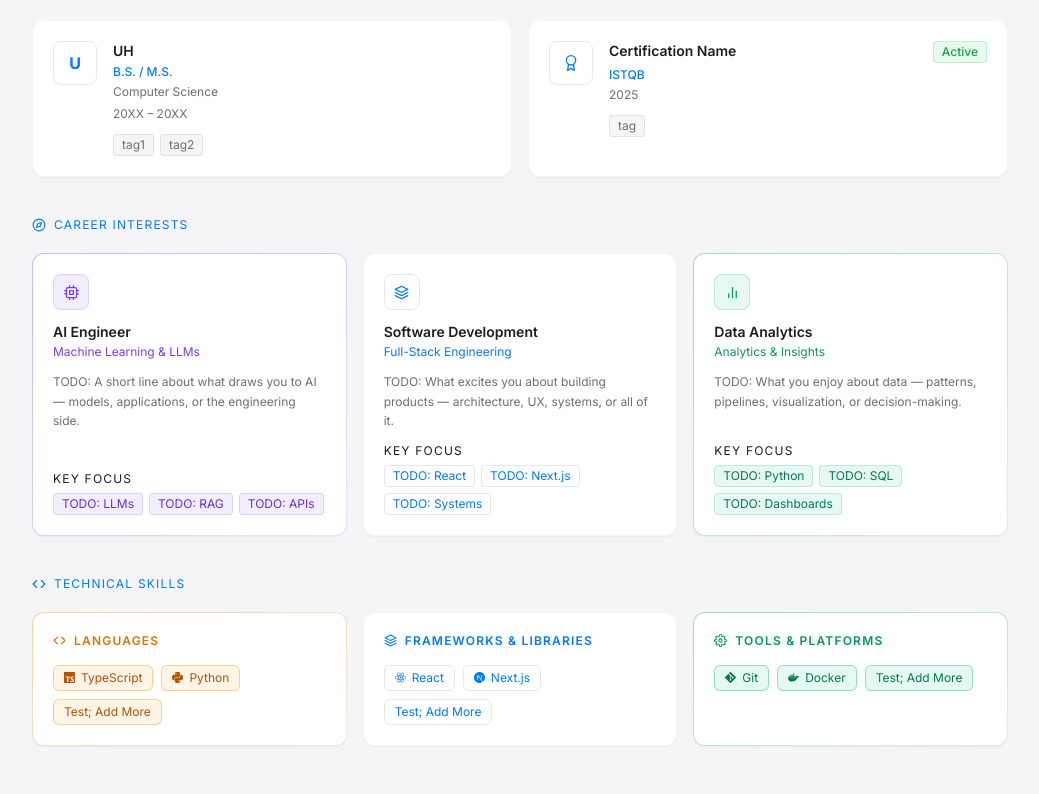
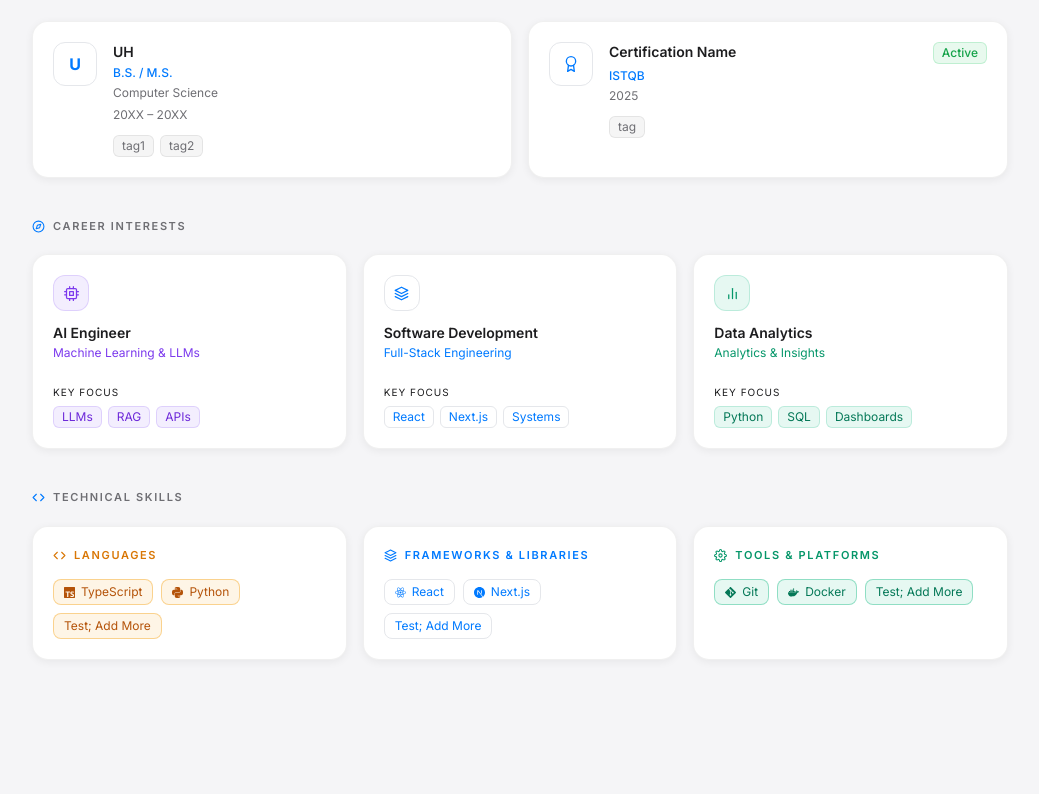
Before and after one commit to tahaamir25/TahaPortfolioWebsite, a Next.js app: page / in a window 1280 px wide. Shown: the part 1006-1800 px from the top of the page, without its empty margins (120-1159 px from the left). Built offline with nearby package versions, Linux system fonts and the light colour scheme.

Commit message:
Refined Hero and ABout Me

```diff
--- a/src/components/sections/About.tsx
+++ b/src/components/sections/About.tsx
@@ -76,6 +76,25 @@ const skillIconMap: Record<string, IconType> = {
   Linux: SiLinux,
 };
 
+// ── Unified card base ──────────────────────────────────────────────────────
+// Single div, no wrapper. Resting shadow gives elevation at rest.
+// Hover: lift + deepen shadow + subtle border brightening.
+const cardBase =
+  "bg-card rounded-2xl border border-black/[0.06] dark:border-white/[0.07] " +
+  "shadow-[0_2px_8px_rgba(0,0,0,0.06)] dark:shadow-[0_2px_20px_rgba(0,0,0,0.45)] " +
+  "hover:-translate-y-1 " +
+  "hover:border-black/[0.10] dark:hover:border-white/[0.12] " +
+  "transition-all duration-200 cursor-default";
+
+// Per-color hover glow — appended to cardBase
+const hoverGlow = {
+  blue:    "hover:shadow-[0_8px_28px_rgba(0,122,255,0.10)] dark:hover:shadow-[0_8px_28px_rgba(0,122,255,0.20)]",
+  violet:  "hover:shadow-[0_8px_28px_rgba(124,58,237,0.10)] dark:hover:shadow-[0_8px_28px_rgba(124,58,237,0.22)]",
+  emerald: "hover:shadow-[0_8px_28px_rgba(16,185,129,0.08)] dark:hover:shadow-[0_8px_28px_rgba(16,185,129,0.18)]",
+  amber:   "hover:shadow-[0_8px_28px_rgba(245,158,11,0.08)] dark:hover:shadow-[0_8px_28px_rgba(245,158,11,0.15)]",
+};
+
+// ── Skill badge styles per category ───────────────────────────────────────
 const categoryBadgeStyle: Record<string, string> = {
   "Languages":
     "border-amber-500/40 bg-amber-500/10 text-amber-700 dark:text-amber-400 hover:border-amber-500/70 hover:bg-amber-500/20",
@@ -90,20 +109,33 @@ const defaultBadgeStyle =
 
 type CategoryMeta = { icon: React.ElementType; headerClass: string };
 const categoryMeta: Record<string, CategoryMeta> = {
-  "Languages": {
-    icon: FiCode,
-    headerClass: "text-amber-600 dark:text-amber-400",
+  "Languages":             { icon: FiCode,     headerClass: "text-amber-600 dark:text-amber-400" },
+  "Frameworks & Libraries":{ icon: FiLayers,   headerClass: "text-accent" },
+  "Tools & Platforms":     { icon: FiSettings, headerClass: "text-emerald-600 dark:text-emerald-400" },
+};
+
+// ── Card accent colors (icon containers, subtitles, tags) ─────────────────
+type CardColor = "violet" | "blue" | "emerald";
+
+const interestColors: Record<CardColor, { icon: string; subtitle: string; tag: string }> = {
+  violet: {
+    icon: "bg-violet-500/10 border-violet-500/20",
+    subtitle: "text-violet-600 dark:text-violet-400",
+    tag: "bg-violet-500/10 border-violet-500/20 text-violet-700 dark:text-violet-400",
   },
-  "Frameworks & Libraries": {
-    icon: FiLayers,
-    headerClass: "text-accent",
+  blue: {
+    icon: "bg-accent/10 border-accent/20",
+    subtitle: "text-accent",
+    tag: "bg-accent/10 border-accent/20 text-accent",
   },
-  "Tools & Platforms": {
-    icon: FiSettings,
-    headerClass: "text-emerald-600 dark:text-emerald-400",
+  emerald: {
+    icon: "bg-emerald-500/10 border-emerald-500/20",
+    subtitle: "text-emerald-600 dark:text-emerald-400",
+    tag: "bg-emerald-500/10 border-emerald-500/20 text-emerald-700 dark:text-emerald-400",
   },
 };
 
+// ── Data ──────────────────────────────────────────────────────────────────
 const education = [
   {
     initial: "U",
@@ -131,30 +163,6 @@ const certifications: {
   },
 ];
 
-
-type CardColor = "violet" | "blue" | "emerald";
-
-const interestColors: Record<
-  CardColor,
-  { icon: string; subtitle: string; tag: string }
-> = {
-  violet: {
-    icon: "bg-violet-500/10 border-violet-500/20",
-    subtitle: "text-violet-600 dark:text-violet-400",
-    tag: "bg-violet-500/10 border-violet-500/20 text-violet-700 dark:text-violet-400",
-  },
-  blue: {
-    icon: "bg-accent/10 border-accent/20",
-    subtitle: "text-accent",
-    tag: "bg-accent/10 border-accent/20 text-accent",
-  },
-  emerald: {
-    icon: "bg-emerald-500/10 border-emerald-500/20",
-    subtitle: "text-emerald-600 dark:text-emerald-400",
-    tag: "bg-emerald-500/10 border-emerald-500/20 text-emerald-700 dark:text-emerald-400",
-  },
-};
-
 const careerInterests: {
   icon: IconType;
   title: string;
@@ -167,83 +175,40 @@ const careerInterests: {
     icon: FiCpu,
     title: "AI Engineer",
     subtitle: "Machine Learning & LLMs",
-    description:
-      "TODO: A short line about what draws you to AI — models, applications, or the engineering side.",
-    keyFocus: ["TODO: LLMs", "TODO: RAG", "TODO: APIs"],
+    description: "",
+    keyFocus: ["LLMs", "RAG", "APIs"],
     color: "violet",
   },
   {
     icon: FiLayers,
     title: "Software Development",
     subtitle: "Full-Stack Engineering",
-    description:
-      "TODO: What excites you about building products — architecture, UX, systems, or all of it.",
-    keyFocus: ["TODO: React", "TODO: Next.js", "TODO: Systems"],
+    description: "",
+    keyFocus: ["React", "Next.js", "Systems"],
     color: "blue",
   },
   {
     icon: FiBarChart2,
     title: "Data Analytics",
     subtitle: "Analytics & Insights",
-    description:
-      "TODO: What you enjoy about data — patterns, pipelines, visualization, or decision-making.",
-    keyFocus: ["TODO: Python", "TODO: SQL", "TODO: Dashboards"],
+    description: "",
+    keyFocus: ["Python", "SQL", "Dashboards"],
     color: "emerald",
   },
 ];
 
-const cardGlowWrapper =
-  "p-[1px] rounded-xl bg-gradient-to-br from-accent/40 to-accent/10 " +
-  "shadow-sm dark:shadow-none hover:-translate-y-0.5 " +
-  "hover:shadow-lg dark:hover:shadow-[0_0_28px_rgba(41,151,255,0.15)] " +
-  "transition-all duration-300 cursor-default";
-
-const interestCardWrapper: Record<CardColor, string> = {
-  violet:
-    "p-[1px] rounded-xl bg-gradient-to-br from-violet-500/40 to-violet-500/10 " +
-    "shadow-sm dark:shadow-none hover:-translate-y-0.5 " +
-    "hover:shadow-lg dark:hover:shadow-[0_0_28px_rgba(124,58,237,0.18)] " +
-    "transition-all duration-300 cursor-default",
-  blue:
-    "p-[1px] rounded-xl bg-gradient-to-br from-accent/40 to-accent/10 " +
-    "shadow-sm dark:shadow-none hover:-translate-y-0.5 " +
-    "hover:shadow-lg dark:hover:shadow-[0_0_28px_rgba(41,151,255,0.18)] " +
-    "transition-all duration-300 cursor-default",
-  emerald:
-    "p-[1px] rounded-xl bg-gradient-to-br from-emerald-500/40 to-emerald-500/10 " +
-    "shadow-sm dark:shadow-none hover:-translate-y-0.5 " +
-    "hover:shadow-lg dark:hover:shadow-[0_0_28px_rgba(16,185,129,0.18)] " +
-    "transition-all duration-300 cursor-default",
-};
-
-const skillCardWrapper: Record<string, string> = {
-  "Languages":
-    "p-[1px] rounded-xl bg-gradient-to-br from-amber-500/40 to-amber-500/10 " +
-    "shadow-sm dark:shadow-none hover:-translate-y-0.5 " +
-    "hover:shadow-lg dark:hover:shadow-[0_0_28px_rgba(245,158,11,0.15)] " +
-    "transition-all duration-300",
-  "Frameworks & Libraries":
-    "p-[1px] rounded-xl bg-gradient-to-br from-accent/40 to-accent/10 " +
-    "shadow-sm dark:shadow-none hover:-translate-y-0.5 " +
-    "hover:shadow-lg dark:hover:shadow-[0_0_28px_rgba(41,151,255,0.15)] " +
-    "transition-all duration-300",
-  "Tools & Platforms":
-    "p-[1px] rounded-xl bg-gradient-to-br from-emerald-500/40 to-emerald-500/10 " +
-    "shadow-sm dark:shadow-none hover:-translate-y-0.5 " +
-    "hover:shadow-lg dark:hover:shadow-[0_0_28px_rgba(16,185,129,0.15)] " +
-    "transition-all duration-300",
-};
-
 const blockVariants = {
-  hidden: { opacity: 0, y: 24 },
-  visible: { opacity: 1, y: 0, transition: { duration: 0.45, ease: "easeOut" } },
+  hidden:  { opacity: 0, y: 24 },
+  visible: { opacity: 1, y: 0, transition: { duration: 0.45, ease: [0.25, 0.46, 0.45, 0.94] } },
 };
 
 function SubHeading({ icon: Icon, children }: { icon: IconType; children: React.ReactNode }) {
   return (
     <div className="flex items-center gap-2 mb-5">
-      <Icon size={14} className="text-accent" />
-      <span className="text-xs tracking-widest uppercase text-accent">{children}</span>
+      <Icon size={13} className="text-accent" />
+      <span className="text-[11px] tracking-[0.15em] uppercase font-semibold text-muted">
+        {children}
+      </span>
     </div>
   );
 }
@@ -254,7 +219,7 @@ function StatusBadge({ status }: { status: "Active" | "In Progress" }) {
       ? "bg-green-500/10 text-green-600 dark:text-green-400 border-green-500/20"
       : "bg-yellow-500/10 text-yellow-600 dark:text-yellow-400 border-yellow-500/20";
   return (
-    <span className={`inline-flex items-center px-2 py-0.5 rounded text-xs border font-medium flex-shrink-0 ${styles}`}>
+    <span className={`inline-flex items-center px-2 py-0.5 rounded-md text-xs border font-medium flex-shrink-0 ${styles}`}>
       {status}
     </span>
   );
@@ -267,7 +232,6 @@ export default function About() {
     <SectionWrapper id="about">
       <SectionHeading>About Me</SectionHeading>
 
-      {/* Bio in the Hero terminal so no need for a bio section here */}
       <motion.div
         ref={ref}
         initial="hidden"
@@ -281,10 +245,9 @@ export default function About() {
 
           <div className="grid grid-cols-1 sm:grid-cols-2 gap-4">
             {education.map((edu) => (
-              <div key={edu.institution} className={cardGlowWrapper}>
-                <div className="bg-card rounded-[11px] p-5 h-full">
+              <div key={edu.institution} className={`${cardBase} ${hoverGlow.blue} p-5`}>
                 <div className="flex items-start gap-4">
-                    <div className="w-11 h-11 rounded-lg bg-accent/10 border border-accent/20 flex items-center justify-center text-accent font-bold text-base flex-shrink-0">
+                  <div className="w-11 h-11 rounded-xl bg-accent/10 border border-accent/20 flex items-center justify-center text-accent font-bold text-base flex-shrink-0">
                     {edu.initial}
                   </div>
                   <div className="flex-1 min-w-0 space-y-1">
@@ -294,7 +257,7 @@ export default function About() {
                     <p className="text-muted text-xs pt-0.5">{edu.dates}</p>
                     <div className="flex flex-wrap gap-1.5 pt-2">
                       {edu.tags.map((tag) => (
-                          <span key={tag} className="px-2 py-0.5 rounded text-xs bg-black/[0.04] dark:bg-white/5 border border-black/[0.08] dark:border-white/10 text-muted">
+                        <span key={tag} className="px-2 py-0.5 rounded-md text-xs bg-black/[0.04] dark:bg-white/[0.05] border border-black/[0.07] dark:border-white/[0.08] text-muted">
                           {tag}
                         </span>
                       ))}
@@ -302,14 +265,12 @@ export default function About() {
                   </div>
                 </div>
               </div>
-              </div>
             ))}
 
             {certifications.map((cert) => (
-              <div key={cert.name} className={cardGlowWrapper}>
-                <div className="bg-card rounded-[11px] p-5 h-full">
+              <div key={cert.name} className={`${cardBase} ${hoverGlow.blue} p-5`}>
                 <div className="flex items-start gap-4">
-                    <div className="w-11 h-11 rounded-lg bg-accent/10 border border-accent/20 flex items-center justify-center flex-shrink-0">
+                  <div className="w-11 h-11 rounded-xl bg-accent/10 border border-accent/20 flex items-center justify-center flex-shrink-0">
                     <FiAward size={16} className="text-accent" />
                   </div>
                   <div className="flex-1 min-w-0 space-y-1">
@@ -321,11 +282,10 @@ export default function About() {
                     <p className="text-muted text-xs">{cert.year}</p>
                     <div className="flex flex-wrap gap-1.5 pt-2">
                       {cert.tags.map((tag) => (
-                          <span key={tag} className="px-2 py-0.5 rounded text-xs bg-black/[0.04] dark:bg-white/5 border border-black/[0.08] dark:border-white/10 text-muted">
+                        <span key={tag} className="px-2 py-0.5 rounded-md text-xs bg-black/[0.04] dark:bg-white/[0.05] border border-black/[0.07] dark:border-white/[0.08] text-muted">
                           {tag}
                         </span>
                       ))}
-                      </div>
                     </div>
                   </div>
                 </div>
@@ -341,9 +301,8 @@ export default function About() {
             {careerInterests.map(({ icon: Icon, title, subtitle, description, keyFocus, color }) => {
               const c = interestColors[color];
               return (
-                <div key={title} className={interestCardWrapper[color]}>
-                  <div className="bg-card rounded-[11px] p-5 h-full flex flex-col gap-3">
-                    <div className={`w-9 h-9 rounded-lg border flex items-center justify-center flex-shrink-0 ${c.icon}`}>
+                <div key={title} className={`${cardBase} ${hoverGlow[color]} p-5 flex flex-col gap-3`}>
+                  <div className={`w-9 h-9 rounded-xl border flex items-center justify-center flex-shrink-0 ${c.icon}`}>
                     <Icon size={15} className={c.subtitle} />
                   </div>
                   <div>
@@ -352,14 +311,13 @@ export default function About() {
                   </div>
                   <p className="text-muted text-xs leading-relaxed flex-1">{description}</p>
                   <div>
-                      <p className="text-xs text-muted/60 uppercase tracking-widest mb-1.5">Key Focus</p>
+                    <p className="text-[10px] text-muted/50 uppercase tracking-widest mb-1.5">Key Focus</p>
                     <div className="flex flex-wrap gap-1.5">
                       {keyFocus.map((item) => (
-                          <span key={item} className={`px-2 py-0.5 rounded text-xs border ${c.tag}`}>
+                        <span key={item} className={`px-2 py-0.5 rounded-md text-xs border ${c.tag}`}>
                           {item}
                         </span>
                       ))}
-                      </div>
                     </div>
                   </div>
                 </div>
@@ -377,12 +335,12 @@ export default function About() {
               const meta = categoryMeta[category];
               const CatIcon = meta?.icon ?? FiCode;
               const headerClass = meta?.headerClass ?? "text-muted";
+              const glowKey = category === "Languages" ? "amber" : category === "Tools & Platforms" ? "emerald" : "blue";
               return (
-                <div key={category} className={skillCardWrapper[category] ?? cardGlowWrapper}>
-                  <div className="bg-card rounded-[11px] p-5 h-full">
+                <div key={category} className={`${cardBase} ${hoverGlow[glowKey]} p-5`}>
                   <div className="flex items-center gap-2 mb-4">
                     <CatIcon size={13} className={headerClass} />
-                      <p className={`text-xs tracking-widest uppercase font-semibold ${headerClass}`}>
+                    <p className={`text-[11px] tracking-[0.15em] uppercase font-semibold ${headerClass}`}>
                       {category}
                     </p>
                   </div>
@@ -392,14 +350,13 @@ export default function About() {
                       return (
                         <span
                           key={skill}
-                            className={`flex items-center gap-1.5 px-2.5 py-1 rounded-md border text-xs transition-all duration-200 ${badgeStyle}`}
+                          className={`flex items-center gap-1.5 px-2.5 py-1 rounded-lg border text-xs transition-all duration-200 ${badgeStyle}`}
                         >
                           {SkillIcon && <SkillIcon size={11} />}
                           {skill}
                         </span>
                       );
                     })}
-                    </div>
                   </div>
                 </div>
               );
--- a/src/components/sections/Hero.tsx
+++ b/src/components/sections/Hero.tsx
@@ -4,24 +4,24 @@ import { motion } from "framer-motion";
 import { TypeAnimation } from "react-type-animation";
 
 const fadeUp = (delay: number) => ({
-  initial: { opacity: 0, y: 20 },
+  initial: { opacity: 0, y: 24 },
   animate: { opacity: 1, y: 0 },
-  transition: { duration: 0.6, ease: "easeOut", delay },
+  transition: { duration: 0.55, ease: [0.25, 0.46, 0.45, 0.94], delay },
 });
 
 export default function Hero() {
   return (
     <section
       id="hero"
-      className="min-h-screen flex flex-col items-center justify-center text-center px-6 pt-16"
+      className="min-h-screen flex flex-col items-center justify-center text-center px-6 pt-20"
     >
-      <div className="flex flex-col items-center gap-6 max-w-2xl w-full">
+      <div className="flex flex-col items-center gap-7 max-w-2xl w-full">
 
         <motion.div {...fadeUp(0)} className="flex flex-col items-center gap-3">
           <p className="text-accent text-xs tracking-[0.3em] uppercase">
             Hey, I&apos;m
           </p>
-          <h1 className="text-5xl md:text-7xl font-bold leading-tight bg-gradient-to-br from-[#1d1d1f] from-60% to-[#2997ff] dark:from-white dark:from-60% dark:to-accent bg-clip-text text-transparent">
+          <h1 className="text-5xl md:text-7xl font-bold leading-tight bg-gradient-to-br from-[#1d1d1f] from-60% to-[#007AFF] dark:from-white dark:from-60% dark:to-[#007AFF] bg-clip-text text-transparent">
             Taha Amir
           </h1>
         </motion.div>
@@ -29,9 +29,9 @@ export default function Hero() {
         {/* macOS-style terminal for my about me*/}
         <motion.div
           {...fadeUp(0.2)}
-          className="w-full max-w-lg bg-card border border-black/[0.08] dark:border-white/10 rounded-xl overflow-hidden text-left shadow-sm"
+          className="w-full max-w-lg bg-card border border-black/[0.06] dark:border-white/[0.07] rounded-2xl overflow-hidden text-left shadow-[0_2px_16px_rgba(0,0,0,0.06)] dark:shadow-[0_4px_32px_rgba(0,0,0,0.55)]"
         >
-          <div className="flex items-center gap-2 px-4 py-3 border-b border-black/[0.08] dark:border-white/10 bg-[#f0f0f0] dark:bg-[#161616]">
+          <div className="flex items-center gap-2 px-5 py-3.5 border-b border-black/[0.06] dark:border-white/[0.07] bg-[#e8e8e8] dark:bg-[#161616]">
             <span className="w-3 h-3 rounded-full bg-[#ff5f57]" />
             <span className="w-3 h-3 rounded-full bg-[#febc2e]" />
             <span className="w-3 h-3 rounded-full bg-[#28c840]" />
@@ -41,7 +41,7 @@ export default function Hero() {
           </div>
 
           {/* Terminal body */}
-          <div className="px-5 py-4 font-mono text-sm space-y-1.5">
+          <div className="px-6 py-5 font-mono text-sm space-y-2">
             <p>
               <span className="text-accent">taha@portfolio</span>
               <span className="text-muted"> ~ % </span>
@@ -88,18 +88,19 @@ export default function Hero() {
           </div>
         </motion.div>
 
-        <motion.div {...fadeUp(0.4)} className="flex flex-col sm:flex-row gap-4">
+        {/* CTAs for download resume and get in touch */}
+        <motion.div {...fadeUp(0.4)} className="flex flex-col sm:flex-row gap-3">
           <a
             href="/resume.pdf"
             target="_blank"
             rel="noopener noreferrer"
-            className="px-6 py-3 rounded-md bg-accent text-white text-sm font-medium hover:opacity-80 transition-opacity duration-200"
+            className="px-6 py-3 rounded-xl bg-accent text-white text-sm font-medium hover:bg-[#0066CC] transition-colors duration-200"
           >
             Download Resume
           </a>
           <a
             href="#contact"
-            className="px-6 py-3 rounded-md border border-black/[0.12] dark:border-white/20 text-sm font-medium text-muted hover:border-accent hover:text-accent transition-all duration-200"
+            className="px-6 py-3 rounded-xl border border-black/[0.10] dark:border-white/[0.12] text-sm font-medium text-muted hover:border-accent/50 dark:hover:border-accent/40 hover:text-accent transition-all duration-200"
           >
             Get In Touch
           </a>
```
Lines whose indentation alone changed are shown as unchanged.
